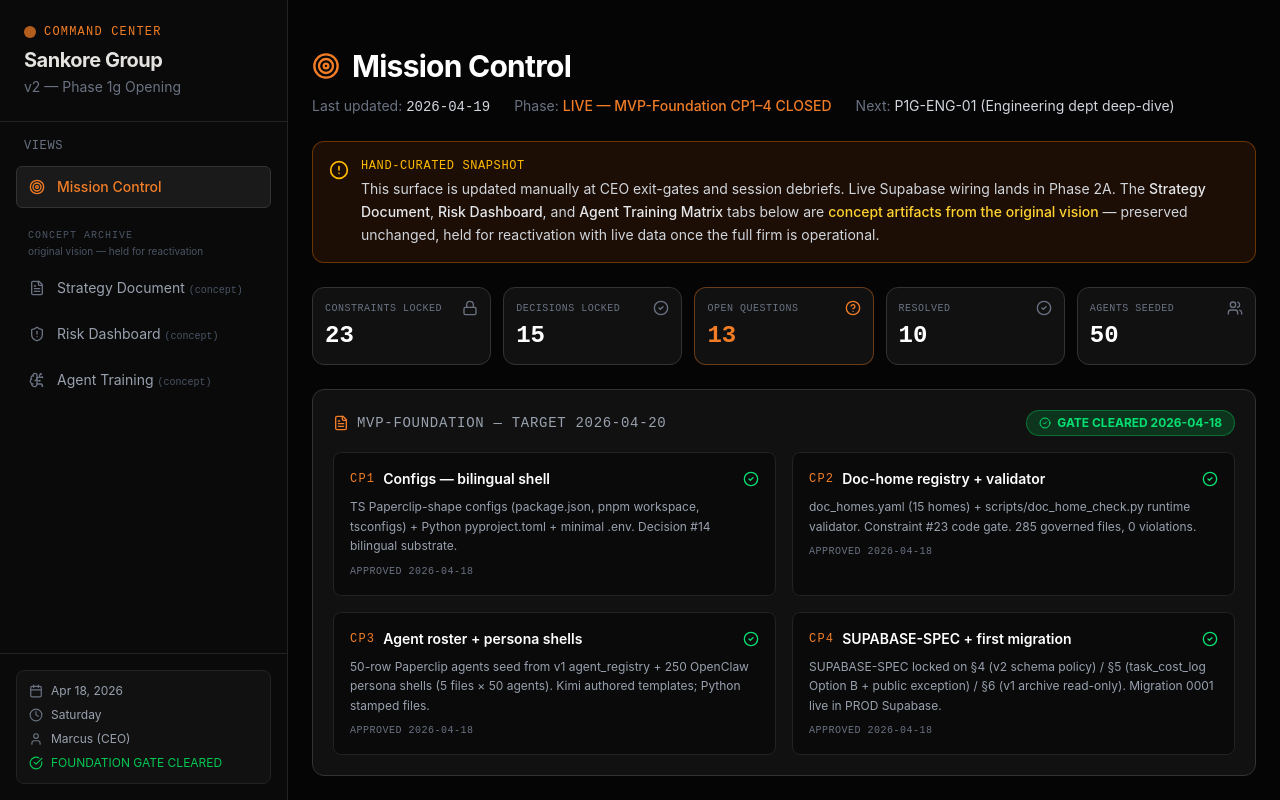
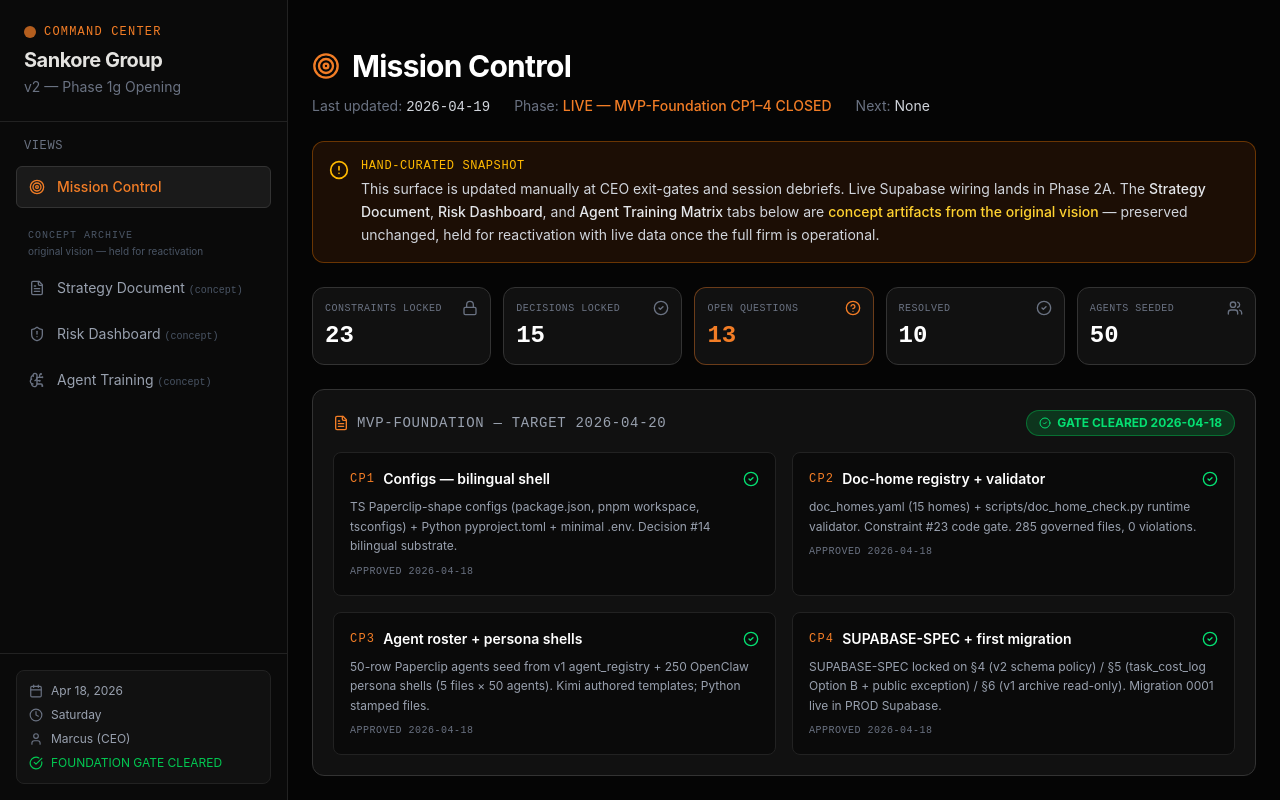
Before and after one commit to VibeStartersCo/Novel-Idea, a React (Vite) app: page / in a window 1280 px wide. Built offline with nearby package versions, Linux system fonts and the light colour scheme.

Commit message:
chore(sync): mirror Sankore state @ da215de

```diff
--- a/src/data/sankore-state.ts
+++ b/src/data/sankore-state.ts
@@ -127,7 +127,7 @@ export const firmState: FirmState = {
   phase: 'LIVE — MVP-Foundation CP1–4 CLOSED',
   // SYNC:END
   // SYNC:BEGIN nextMilestone
-  nextMilestone: 'P1G-ENG-01 (Engineering dept deep-dive)',
+  nextMilestone: 'None',
   // SYNC:END
 
   mvpFoundation: {
@@ -193,7 +193,7 @@ export const firmState: FirmState = {
         id: 'P1G-ENG-01',
         dept: 'Engineering',
         title: 'Engineering dept deep-dive',
-        status: 'queued',
+        status: 'stub',
         owner: 'Osei (leads) + Sekou (engages at this sprint)',
         summary: '---',
       },
```
